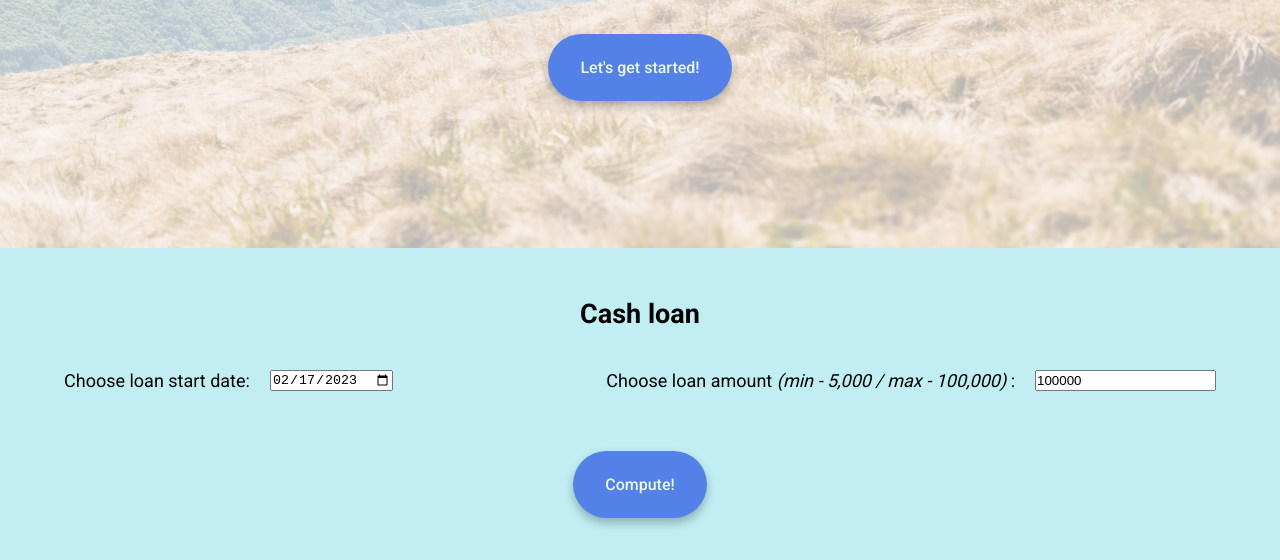
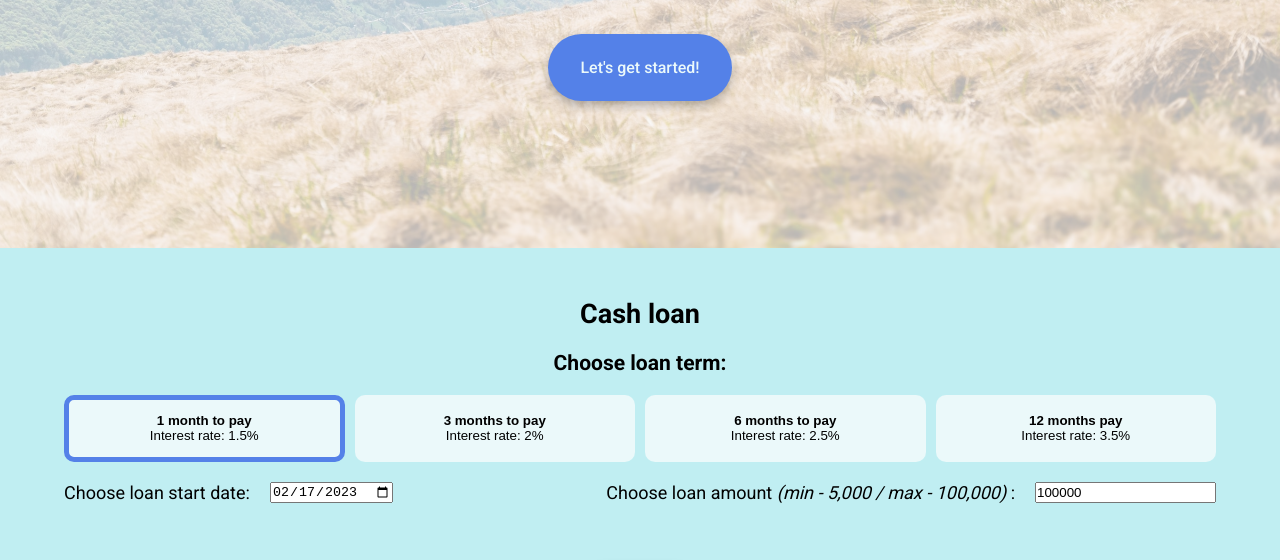
Before and after one commit to anonggentlegentle/Loan-site, a website: page index.html in a window 1280 px wide. Shown: the part 552-1112 px from the top of the page. Drawn offline with Linux system fonts and the light colour scheme.

Commit message:
add loan term feature

```diff
--- a/css/style.scss
+++ b/css/style.scss
@@ -144,6 +144,20 @@ video {
     }
   }
 
+  &__loan-term-box {
+    display: grid;
+    grid-template-columns: repeat(auto-fit, minmax(20rem, 1fr));
+    gap: 1rem;
+  }
+
+  &__loan-term {
+    background-color: var(--color-blue-lightest);
+    border: none;
+    padding: 1em;
+    cursor: pointer;
+    border-radius: 1rem;
+  }
+
   &__field {
     border: none;
 
@@ -287,3 +301,7 @@ video {
 .unhide {
   display: block;
 }
+
+.border-button-style {
+  border: 5px solid var(--color-blue-dark);
+}
--- a/index.html
+++ b/index.html
@@ -89,7 +89,34 @@
 
       <section class="main__content container" id="main__content">
         <h2 class="heading heading--2">Cash loan</h2>
-        <p class="main__subtitle"></p>
+
+        <h3 class="heading heading--2">Choose loan term:</h3>
+
+        <div class="main__loan-term-box">
+          <button
+            class="main__loan-term border-button-style"
+            data-term="1"
+            data-interest="0.015"
+          >
+            <h4 class="heading heading--3">1 month to pay</h4>
+            <p class="main__loan-interest">Interest rate: 1.5%</p>
+          </button>
+
+          <button class="main__loan-term" data-term="3" data-interest="0.02">
+            <h4 class="heading heading--3">3 months to pay</h4>
+            <p class="main__loan-interest">Interest rate: 2%</p>
+          </button>
+
+          <button class="main__loan-term" data-term="6" data-interest="0.025">
+            <h4 class="heading heading--3">6 months to pay</h4>
+            <p class="main__loan-interest">Interest rate: 2.5%</p>
+          </button>
+
+          <button class="main__loan-term" data-term="12" data-interest="0.035">
+            <h4 class="heading heading--3">12 months pay</h4>
+            <p class="main__loan-interest">Interest rate: 3.5%</p>
+          </button>
+        </div>
 
         <div class="main__dates-table">
           <!-- <h3 class="heading heading--3">Payment Schedule:</h3> -->
--- a/script.js
+++ b/script.js
@@ -3,10 +3,14 @@
 const btnCompute = document.querySelector(".btn--compute");
 const inputDate = document.querySelector(".main__input-date");
 const inputAmount = document.querySelector(".main__input-amount");
+const loanTermContainer = document.querySelector(".main__loan-term-box");
+const loanTermBtn = document.querySelectorAll(".main__loan-term");
 const datesTable = document.querySelector(".main__dates-table");
 const headingTotal = document.querySelector(".heading--total");
 const headingError = document.querySelector(".heading--error");
 
+let loanTerm = 1;
+let loanInterest = 0.015;
 let condition = true;
 
 const setCurrentDate = function () {
@@ -29,16 +33,29 @@ const setCurrentDate = function () {
 
 setCurrentDate();
 
+loanTermContainer.addEventListener("click", function (e) {
+  loanTermBtn.forEach(function (btn) {
+    btn.classList.remove("border-button-style");
+  });
+
+  e.target.closest(".main__loan-term").classList.add("border-button-style");
+
+  loanTerm = e.target.closest(".main__loan-term").dataset.term;
+  loanInterest = e.target.closest(".main__loan-term").dataset.interest;
+
+  console.log(loanTerm, loanInterest);
+});
+
 const loanTotal = function (num) {
   let amount = num;
-  const interest = amount * 0.035;
+  const interest = amount * loanInterest;
   amount += interest;
 
   return amount;
 };
 
 const loanMonthly = function (num) {
-  const monthly = Math.round(num / 12);
+  const monthly = Math.round(num / loanTerm);
 
   console.log(monthly);
 
@@ -56,7 +73,7 @@ const setTable = function () {
 
   const startDate = inputDate.value;
 
-  for (let i = 1; i <= 12; i++) {
+  for (let i = 1; i <= loanTerm; i++) {
     let newDate = new Date(startDate);
     newDate.setMonth(newDate.getMonth() + i);
 
```
Also changed, not shown: css/style.css, 1 other file.
